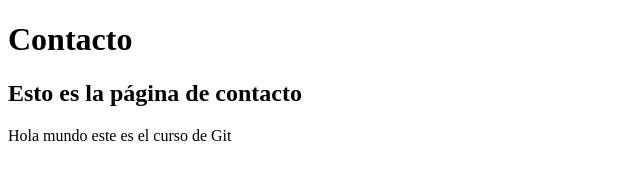
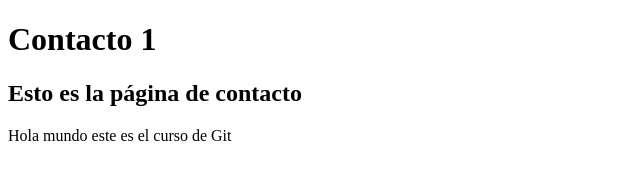
Before and after one commit to gracielarodelo/testeando, a plain HTML site: page contacto.html in a window 1280 px wide. Shown: the full height of the page, 0-640 px from the left. Drawn offline with Linux system fonts and the light colour scheme.

Commit message:
Pagina de contacto acabada

```diff
--- a/contacto.html
+++ b/contacto.html
@@ -7,7 +7,7 @@
     <title>Pagina HTML 2</title>
 </head>
 <body>
-    <h1>Contacto</h1>
+    <h1>Contacto 1</h1>
     <h2>Esto es la página de contacto</h2>
 
     <p>Hola mundo este es el curso de Git</p>
```
